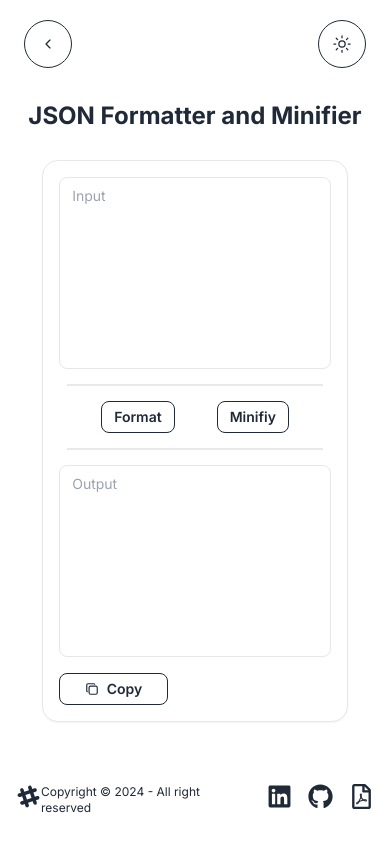
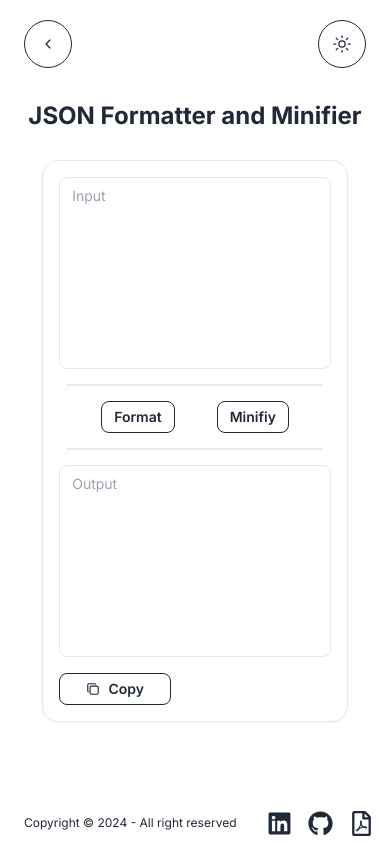
Before and after one commit to Abhinav1426/devUtils, a Next.js app: page /utilities/jsonFormatter in a window 390 px wide. Built offline with nearby package versions, Linux system fonts and the light colour scheme.

Commit message:
footer and copie button issue

```diff
--- a/src/components/copyButton.tsx
+++ b/src/components/copyButton.tsx
@@ -42,7 +42,7 @@ export default function CopyButton({ text, className, classButtonName }: { text:
           className
         )}>
             <button className={cn(
-          "btn btn-outline lg:w-[15%] md:w-[25%] sm:w-[40%]",
+          "btn btn-outline w-28",
           classButtonName
         )}  onClick={handleCopy}>{buttonText}</button>
         </div>
--- a/src/components/footer.tsx
+++ b/src/components/footer.tsx
@@ -1,17 +1,26 @@
-import Link from "next/link";
 import { FaGithub, FaLinkedin, FaRegFilePdf, FaSlackHash } from "react-icons/fa";
-import { RiFilePdfLine } from "react-icons/ri";
-
+import Image from 'next/image'
+import React from "react";
 export default function Footer() {
     return (
         <>
 
-                    <footer className="footer flex justify-between text-base-content mt-auto pb-7">
+            <footer className="footer flex justify-between text-base-content mt-auto pb-7 sm:pb-2">
                 <section className="lg:pl-10 pl-4">
-                            <div className="grid grid-flow-col">
-                                <FaSlackHash size={25} />
-                                <p className="sm:text-xs">Copyright © {new Date().getFullYear()} - All right reserved</p>
+                    <div className="grid grid-flow-col group">
+                        <p className="sm:text-xs pl-2 pt-0 sm:pt-1 group-hover:hidden" >
+                            Copyright © {new Date().getFullYear()} - All right reserved
+                        </p>
+
+                        <div className="hidden group-hover:flex">
+                            <p className="sm:text-xs pl-2 pt-0 sm:pt-1 ">
+                                Designed and developed in
+                            </p>
+                            {/* eslint-disable-next-line @next/next/no-img-element */}
+                            <img className="ml-1 w-8 rounded-sm" src="https://upload.wikimedia.org/wikipedia/commons/thumb/4/41/Flag_of_India.svg/512px-Flag_of_India.svg.png" alt={"Indian flag"} />
                         </div>
+                    </div>
+
                 </section>
                 <section className=" lg:pr-10 pr-4">
                     <div className="grid grid-flow-col gap-4">
```
Lines whose indentation alone changed are shown as unchanged.
